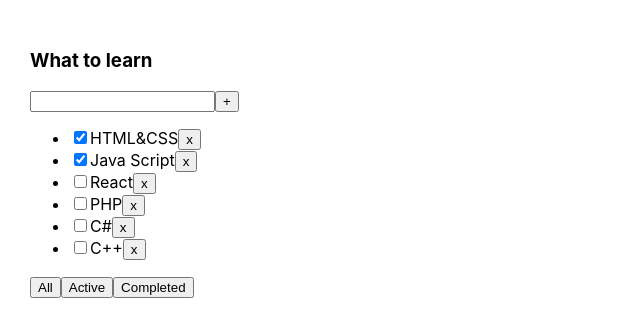
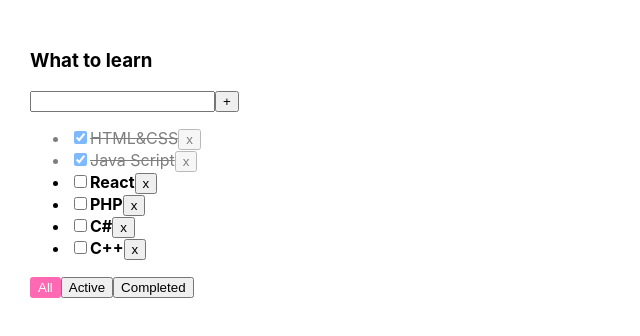
Before and after one commit to Vladimir-Kod/todolist-1, a React (Create React App) app: page / in a window 1280 px wide. Shown: the top 336 px of the page, without its empty margins (0-640 px from the left). Built offline with nearby package versions, Linux system fonts and the light colour scheme.

Commit message:
Add task

```diff
--- a/package.json
+++ b/package.json
@@ -10,6 +10,7 @@
     "@types/node": "^16.18.1",
     "@types/react": "^18.0.23",
     "@types/react-dom": "^18.0.7",
+    "@types/uuid": "^9.0.0",
     "react": "^18.2.0",
     "react-dom": "^18.2.0",
     "react-scripts": "5.0.1",
--- a/src/App.css
+++ b/src/App.css
@@ -6,3 +6,25 @@
 .App > div {
   margin-right: 50px;
 }
+
+.task-done {
+   text-decoration: line-through;
+   opacity: 0.5;
+}
+
+.task {
+    font-weight: bold;
+}
+
+.active-Button{
+    color: white;
+    background-color: hotpink;
+    border: 2px solid hotpink;
+    border-radius: 3px;
+
+}
+
+.input-error {
+    border: 3px solid red;
+    outline: none;
+}
--- a/src/App.tsx
+++ b/src/App.tsx
@@ -1,56 +1,55 @@
 import React, {useState} from 'react';
 import './App.css';
 import TodoList, {TasksType} from "./TodoList";
+import {v1} from "uuid";
+
 
 export type FilterValuesType = "all" | "completed" | "active";
 
 function App() {
     const TodoListTitle_1: string = "What to learn";
-    // const TodoListTitle_2: string = "What to bye";
-    // const TodoListTitle_3: string = "Whats to drink";
 
-    // const TodoListTasks_2: Array<TasksType> = [
-    //     {id: 0, title: "Dog", isDone: true},
-    //     {id: 1, title: "New home", isDone: false},
-    //     {id: 2, title: "Car", isDone: false},
-    //     {id: 3, title: "NoteBook", isDone: false},
-    //     {id: 4, title: "Desktop", isDone: true}
-    // ]
-    //
-    // const TodoListTasks_3: Array<TasksType> = [
-    //     {id: 0, title: "Coca-cola", isDone: true},
-    //     {id: 1, title: "Coffee", isDone: false},
-    //     {id: 2, title: "Tia", isDone: false},
-    //     {id: 3, title: "Milk", isDone: false}
-    // ]
+    let [tasks, setTasks] = useState<Array<TasksType>>([
+        {id: v1(), title: "HTML&CSS", isDone: true},
+        {id: v1(), title: "Java Script", isDone: true},
+        {id: v1(), title: "React", isDone: false},
+        {id: v1(), title: "PHP", isDone: false},
+        {id: v1(), title: "C#", isDone: false},
+        {id: v1(), title: "C++", isDone: false}
+    ])
 
-    let [TodoListTasks_1, setTodoListTasks_1] = useState<Array<TasksType>>([
-        {id: 0, title: "HTML&CSS", isDone: true},
-        {id: 1, title: "Java Script", isDone: true},
-        {id: 2, title: "React", isDone: false},
-        {id: 3, title: "PHP", isDone: false},
-        {id: 4, title: "C#", isDone: false},
-        {id: 5, title: "C++", isDone: false}
-    ])
-    let [filter, setFilter] = useState<FilterValuesType>("all")
-
-    function removeTask(id: number) {
-        let filteredTasks = TodoListTasks_1.filter(task => task.id !== id)
-        setTodoListTasks_1(filteredTasks)
+    const removeTask = (taskId: string) => {
+        let filteredTasks = tasks.filter(task => task.id !== taskId)
+        setTasks(filteredTasks)
     }
 
-    function chengeFilter(value: FilterValuesType) {
+    const [filter, setFilter] = useState<FilterValuesType>("all")
+
+    function changeFilter(value: FilterValuesType) {
         setFilter(value);
     }
 
-    let taskForTodoList = TodoListTasks_1;
+    let taskForTodoList = tasks;
     if (filter === "completed") {
-        taskForTodoList = TodoListTasks_1.filter(task => task.isDone === true)
+        taskForTodoList = tasks.filter(task => task.isDone)
     }
     if (filter === "active") {
-        taskForTodoList = TodoListTasks_1.filter(task => task.isDone === false)
+        taskForTodoList = tasks.filter(task => !task.isDone)
     }
 
+
+    const addTask = (title: string) => {
+       const newTask:TasksType = {
+           id: v1(),
+           title:  title,
+           isDone: false
+       };
+        setTasks([...tasks, newTask]) // спердом ... мы капируем массив объектов tasks и уже в новый массив мы добовляем
+    }//  новую таску, таким образом у нас стало на один объект массива больше и мы добавили новую таску
+
+    const changeTaskStatus = (taskId: string, isDone: boolean) => {
+        setTasks(tasks.map((t)=>t.id === taskId ? {...t, isDone: !t.isDone} : t))
+    }
 
 
     return (
@@ -58,10 +57,11 @@
             <TodoList title={TodoListTitle_1}
                       tasks={taskForTodoList}
                       removeTask={removeTask}
-                      chengeFilter={chengeFilter}
+                      changeFilter={changeFilter}
+                      addTask={addTask}
+                      changeTaskStatus={changeTaskStatus}
+                      filter={filter}
             />
-            {/*<TodoList title={TodoListTitle_2} tasks={TodoListTasks_2}/>*/}
-            {/*<TodoList title={TodoListTitle_3} tasks={TodoListTasks_3}/>*/}
         </div>
     )
 }
--- a/src/TodoList.tsx
+++ b/src/TodoList.tsx
@@ -1,41 +1,41 @@
-import React, {FC} from 'react';
+import React, {ChangeEvent,KeyboardEvent, FC, useState} from 'react';
 import {FilterValuesType} from "./App";
 
 type TodoListPropsType = {
     title: string
     tasks: Array<TasksType>
-    removeTask: (id: number) => void
-    chengeFilter: (value: FilterValuesType) => void
+    removeTask: (id: string) => void
+    changeFilter: (value: FilterValuesType) => void
+    addTask: (title: string) => void
+    changeTaskStatus: (taskId: string, isDone: boolean) => void
+    filter: FilterValuesType
+
+
 }
 
 export type TasksType = {
-    id: number
+    id: string
     title: string
     isDone: boolean
 }
 // тест
 // test1
 const TodoList: FC<TodoListPropsType> = (props:TodoListPropsType) => {
-    // let tasksList;
-    // if (props.tasks.length === 0){
-    //     tasksList = <span>Yor taskslist is empty</span>;
-    // } else {
-    //     tasksList = props.tasks.map((task:TasksType) =>{
-    //         return (
-    //         <li>
-    //             <input type="checkbox" checked={task.isDone}/>
-    //             <span>{task.title}</span>
-    //         </li>
-    //         )
-    //     })
-    // }
+    const [title, setTitle] = useState<string>("")
+    const [error, setError]= useState<boolean>(false)
 
     // Проверка на пустой массив и создания столько лищок сколько элемкнтов в массиве
     let tasksList = props.tasks.length
         ? props.tasks.map((task:TasksType) => {
+            const changeTaskStatus = (e:ChangeEvent<HTMLInputElement>)=>{
+                props.changeTaskStatus(task.id, e.currentTarget.checked )
+            }
+            const tasksClass = task.isDone ? "task-done" : "task"
             return (
-                <li>
-                    <input type="checkbox" checked={task.isDone}/>
+                <li key={task.id} className={tasksClass}>
+                    <input
+                        onChange={changeTaskStatus}
+                        type="checkbox" checked={task.isDone}/>
                     <span>{task.title}</span>
                     <button onClick={()=>{props.removeTask(task.id)}}>x</button>
                 </li>
@@ -44,22 +44,56 @@
         : <span>Yor taskslist is empty</span>
 
 
+    const addTask = () => {
+        const trimmedTitle = title.trim()
+        trimmedTitle !== "" ? props.addTask(title) : setError(true)
+        setTitle("")
+    }
+
+    const errorMessage = error && <p style={{color: "red" , fontWeight: "bold", margin:"0"}}>Title is required</p>;
+
+    const onChangeHandler = (e: ChangeEvent<HTMLInputElement>)=>{
+        error && setError(false)
+        setTitle(e.currentTarget.value)
+    }
+    const onKeyDownHandler = (e: KeyboardEvent<HTMLInputElement>) => {
+        if(e.key === "Enter") {
+            addTask()
+        }
+    }
+
+    const handlerCreator = (filter: FilterValuesType) => {
+        return ()=>{props.changeFilter(filter)}
+    }
 
     return (
         <div>
             <div>
                 <h3>{props.title}</h3>
                 <div>
-                    <input/>
-                    <button>+</button>
+                    <input
+                        className={error ? "input-error" : ""}
+                        value={title}// нужно длдя того, что бы данные хранились не в инпуте а сразу в title
+                        onChange={onChangeHandler}
+                        onKeyDown={onKeyDownHandler}
+                    />
+                    <button onClick={addTask}>+</button>
+                    {errorMessage}
                 </div>
                 <ul>
                     {tasksList}
                 </ul>
                 <div>
-                    <button onClick={()=>{props.chengeFilter("all")}}>All</button>
-                    <button onClick={()=>{props.chengeFilter("active")}}>Active</button>
-                    <button onClick={()=>{props.chengeFilter("completed")}}>Completed</button>
+                    <button
+                        className={props.filter === "all" ? "active-Button" : ""}
+
+                        onClick={handlerCreator('all')}>All</button>
+                    <button
+                        className={props.filter === "active" ? "active-Button" : ""}
+                        onClick={handlerCreator("active")}>Active</button>
+                    <button
+                        className={props.filter === "completed" ? "active-Button" : ""}
+                        onClick={handlerCreator("completed")}>Completed</button>
                 </div>
             </div>
         </div>
```
Also changed, not shown: 1 other file (tests, documents, lock files or other folders).
